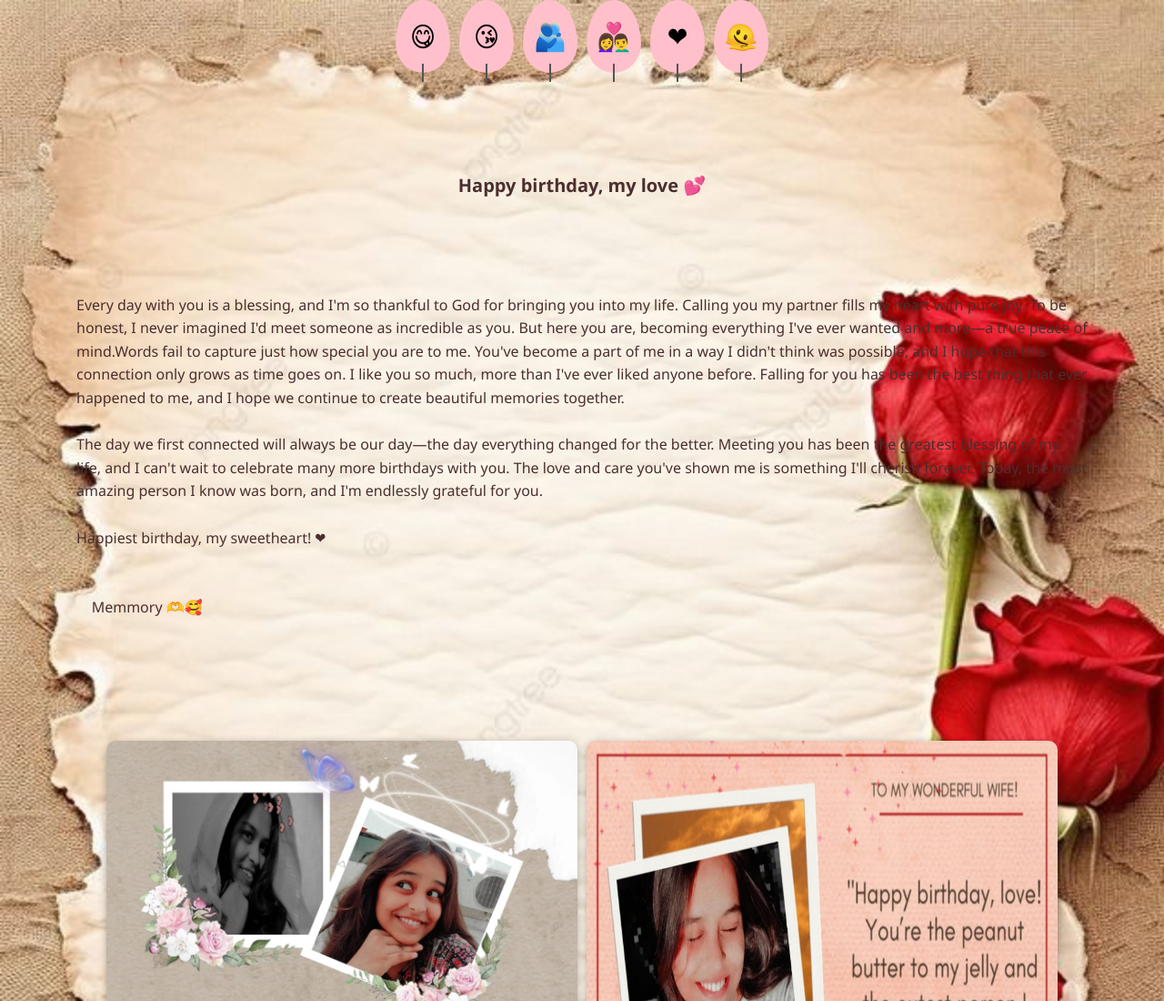
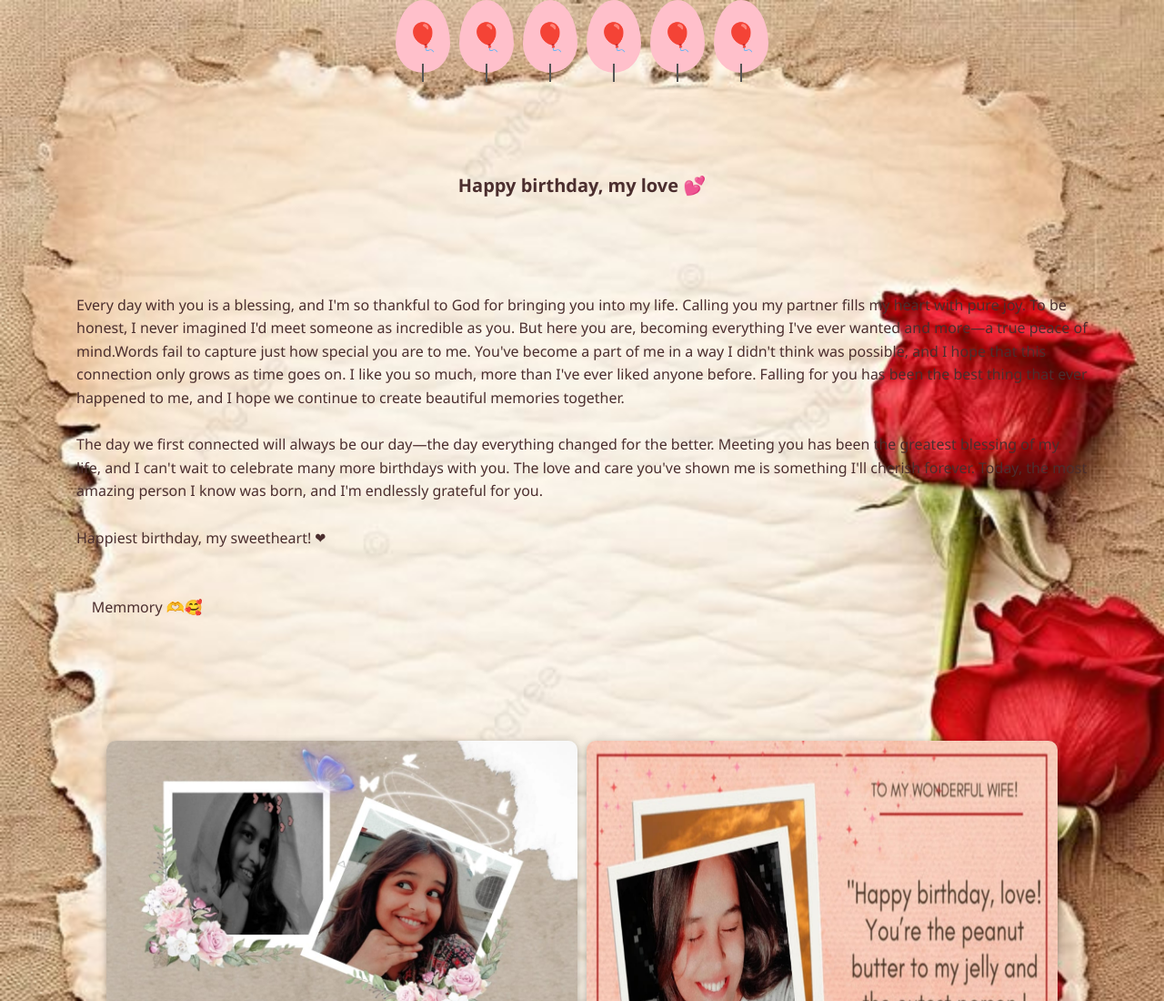
Before and after one commit to Bipul45/..., a plain HTML site: page index.html in a window 1280 px wide. Shown: the top 1100 px of the page at 91% size. Drawn offline with Linux system fonts and the light colour scheme.

Commit message:
Update index.html

```diff
--- a/index.html
+++ b/index.html
@@ -102,12 +102,12 @@
 <body><audio id="birthdayMusic" src="birthday-song.mp3" autoplay loop></audio>
 
 <div class="balloon-container">
-  <div class="balloon" onclick="pop(this)">😋</div>
-  <div class="balloon" onclick="pop(this)">😘</div>
-  <div class="balloon" onclick="pop(this)">🫂</div>
-  <div class="balloon" onclick="pop(this)">👩‍❤‍👨</div>
-  <div class="balloon" onclick="pop(this)">❤</div>
-  <div class="balloon" onclick="pop(this)">🫠</div>
+  <div class="balloon" onclick="thistextContent='😋'">🎈</div>
+  <div class="balloon" onclick="thistextContent='🫶'">🎈</div>
+  <div class="balloon" onclick="thistextContent='😘'">🎈</div>
+  <div class="balloon" onclick="thistextContent='😚😚umaaahh'">🎈</div>
+  <div class="balloon" onclick="thistextContent='💝'">🎈</div>
+  <div class="balloon" onclick="thistextContent='🫠'">🎈</div>
 </div><div class="overlay">
   <h2>Happy birthday, my love 💕</h2>
   <p>
```
